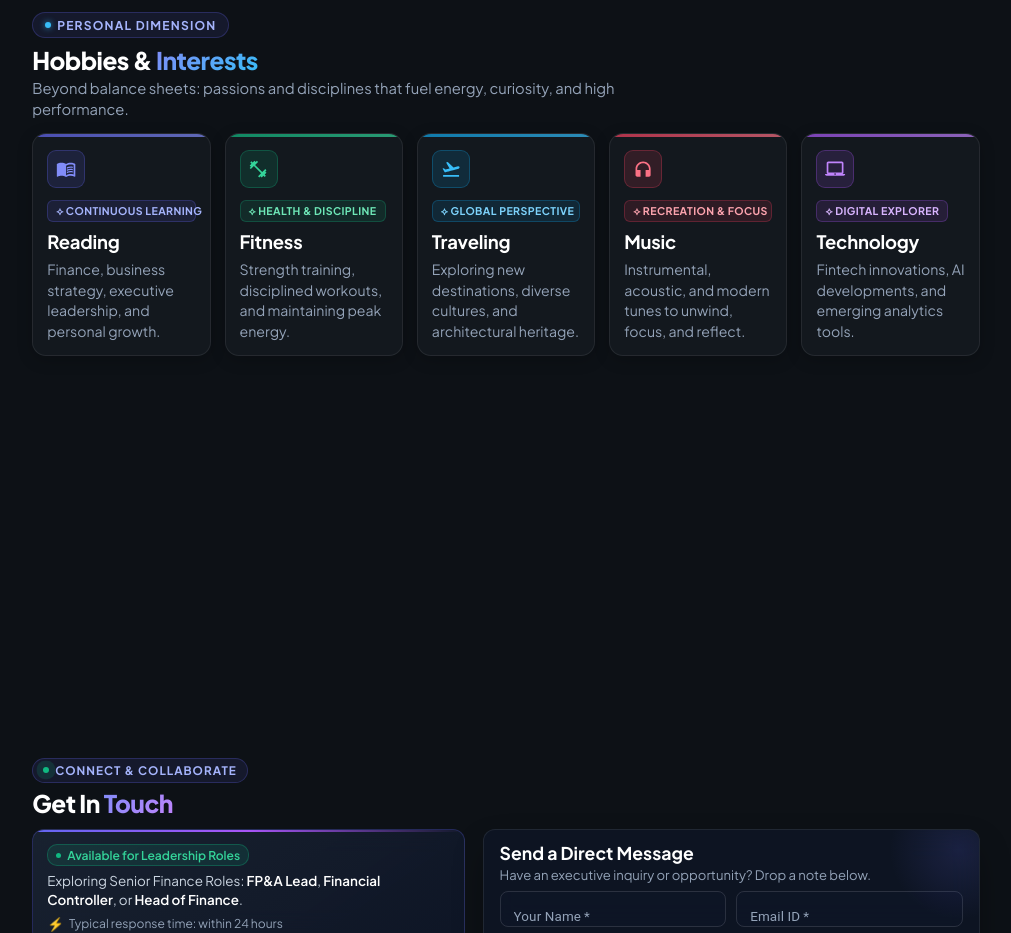
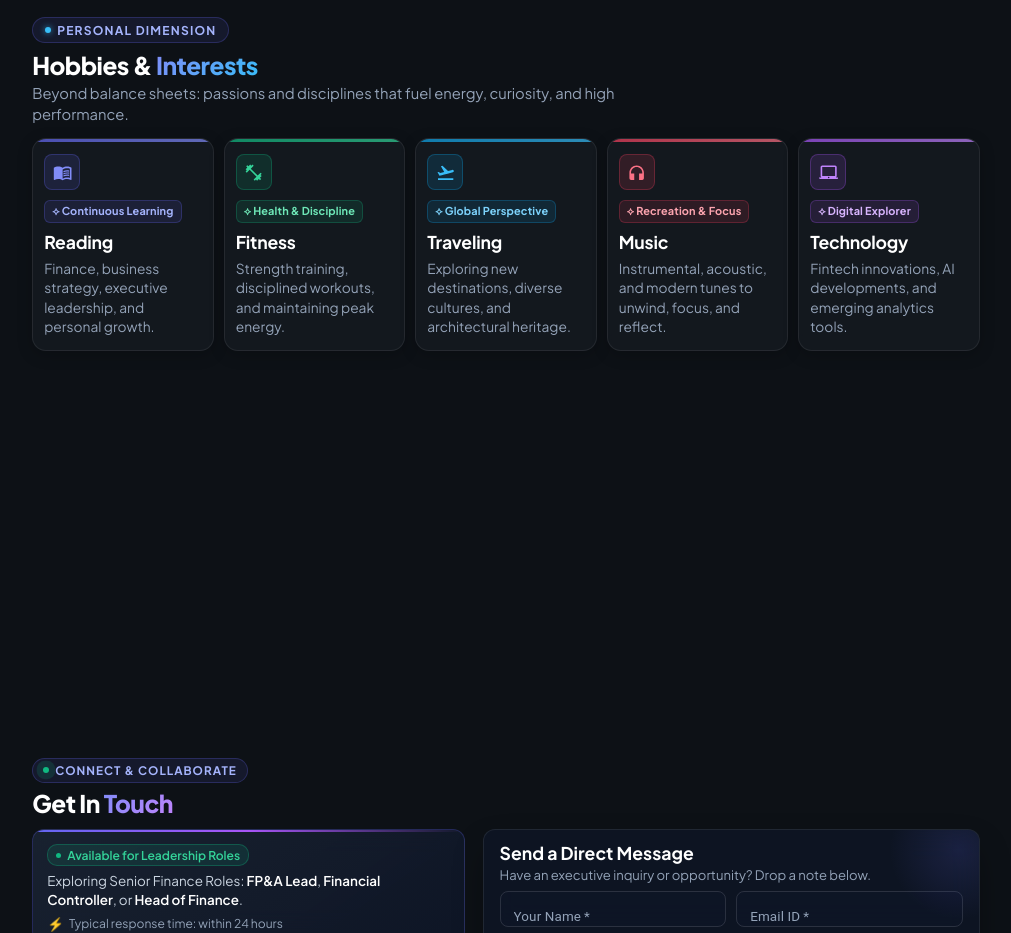
Before and after one commit to Ashishpandla07/Portfolio, a React (Create React App) app: page / in a window 1280 px wide. Shown: the part 4220-5153 px from the top of the page, without its empty margins (259-1270 px from the left). Built offline with nearby package versions, Linux system fonts and the light colour scheme.

Commit message:
fix(hobbies): prevent badge truncation by removing forced uppercase and refining padding

```diff
--- a/src/assets/styles/Hobbies.scss
+++ b/src/assets/styles/Hobbies.scss
@@ -66,7 +66,7 @@
   .hobbies-grid {
     display: grid;
     grid-template-columns: repeat(5, 1fr);
-    gap: 14px;
+    gap: 10px;
     align-items: stretch;
     width: 100%;
     box-sizing: border-box;
@@ -75,7 +75,7 @@
       background: rgba(22, 27, 34, 0.75);
       border: 1px solid rgba(255, 255, 255, 0.08);
       border-radius: 14px;
-      padding: 16px 14px 14px;
+      padding: 15px 11px 13px;
       display: flex;
       flex-direction: column;
       justify-content: space-between;
@@ -116,19 +116,19 @@
       .card-header-row {
         display: flex;
         align-items: center;
-        margin-bottom: 12px;
+        margin-bottom: 10px;
 
         .icon-wrapper {
-          width: 38px;
-          height: 38px;
-          border-radius: 9px;
+          width: 36px;
+          height: 36px;
+          border-radius: 8px;
           display: flex;
           align-items: center;
           justify-content: center;
           transition: transform 0.25s ease;
 
           .hobby-icon {
-            font-size: 1.2rem;
+            font-size: 1.15rem;
           }
         }
       }
@@ -143,19 +143,20 @@
           display: inline-block;
           width: fit-content;
           max-width: 100%;
-          font-size: 0.63rem;
+          font-size: 0.65rem;
           font-weight: 700;
-          text-transform: uppercase;
-          letter-spacing: 0.4px;
-          padding: 3px 8px;
+          text-transform: none; /* Preserves Title Case so text fits without clipping */
+          letter-spacing: 0.15px;
+          padding: 3px 7px;
           border-radius: 6px;
           margin-bottom: 8px;
           white-space: nowrap;
           text-align: left;
+          line-height: 1.3;
         }
 
         .hobby-title {
-          font-size: 1.1rem;
+          font-size: 1.05rem;
           font-weight: 700;
           color: #ffffff;
           margin: 0 0 6px 0;
@@ -163,9 +164,9 @@
         }
 
         .hobby-description {
-          font-size: 0.84rem;
+          font-size: 0.82rem;
           color: #94a3b8;
-          line-height: 1.45;
+          line-height: 1.42;
           margin: 0;
         }
       }
```
